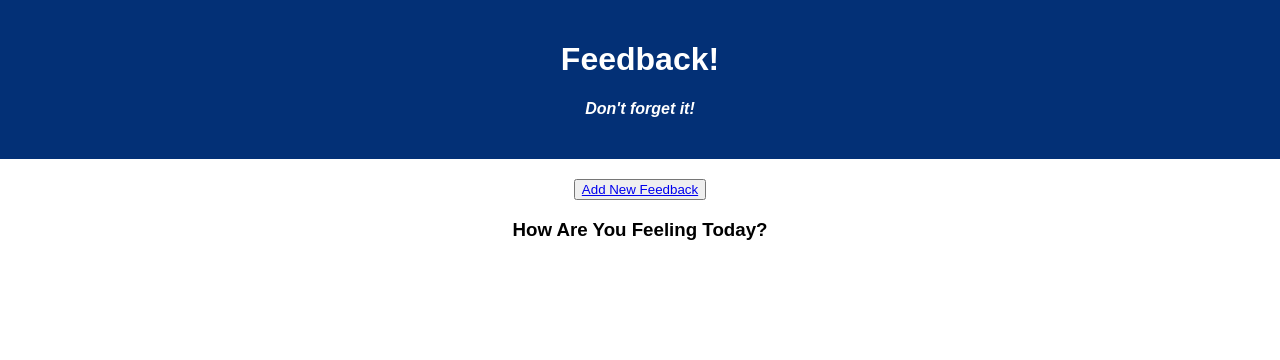
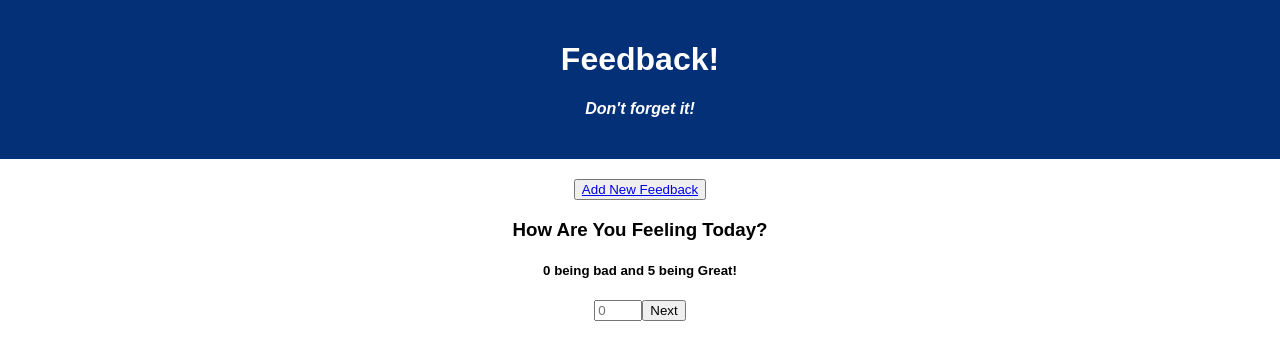
Before and after one commit to Jbaxend1/weeken-redux-feedback-loop, a React (Create React App) app: page /#/feeling in a window 1280 px wide. Shown: the top 360 px of the page. Built offline with nearby package versions, Linux system fonts and the light colour scheme.

Commit message:
reducer setup and feeling reducer created

```diff
--- a/package.json
+++ b/package.json
@@ -9,8 +9,11 @@
     "pg": "^8.2.1",
     "react": "^17.0.1",
     "react-dom": "^17.0.1",
+    "react-redux": "^7.2.8",
     "react-router-dom": "^5.3.0",
-    "react-scripts": "^5.0.1"
+    "react-scripts": "^5.0.1",
+    "redux": "^4.2.0",
+    "redux-logger": "^3.0.6"
   },
   "devDependencies": {
     "nodemon": "^1.18.5"
--- a/src/components/Feeling/Feeling.jsx
+++ b/src/components/Feeling/Feeling.jsx
@@ -2,6 +2,9 @@ const Feeling = () => {
     return (
         <>
             <h3>How Are You Feeling Today?</h3>
+            <h5>0 being bad and 5 being Great!</h5>
+            <input type='number' placeholder='0' required='required' min={0} max={5}></input>
+            <button>Next</button>
         </>
     )
 }
--- a/src/index.js
+++ b/src/index.js
@@ -3,6 +3,31 @@ import ReactDOM from 'react-dom';
 import './index.css';
 import App from './components/App/App';
 import registerServiceWorker from './registerServiceWorker';
+import { createStore, combineReducers, applyMiddleware } from 'redux';
+import { Provider } from 'react-redux';
+import logger from 'redux-logger';
 
-ReactDOM.render(<App />, document.getElementById('root'));
+const feeling = ( state = '', action ) => {
+    if (action.type === 'SET_FEELING') {
+        return action.payload;
+    }
+    return state;
+}
+
+//Redux store!
+const storeInstance = createStore(
+    combineReducers(
+        {
+            feeling,
+        }
+    ),
+    applyMiddleware(logger)
+)
+
+ReactDOM.render(
+<Provider store={storeInstance}>
+    <App />
+</Provider>,
+ document.getElementById('root')
+);
 registerServiceWorker();
```
Also changed, not shown: 1 other file (tests, documents, lock files or other folders).
